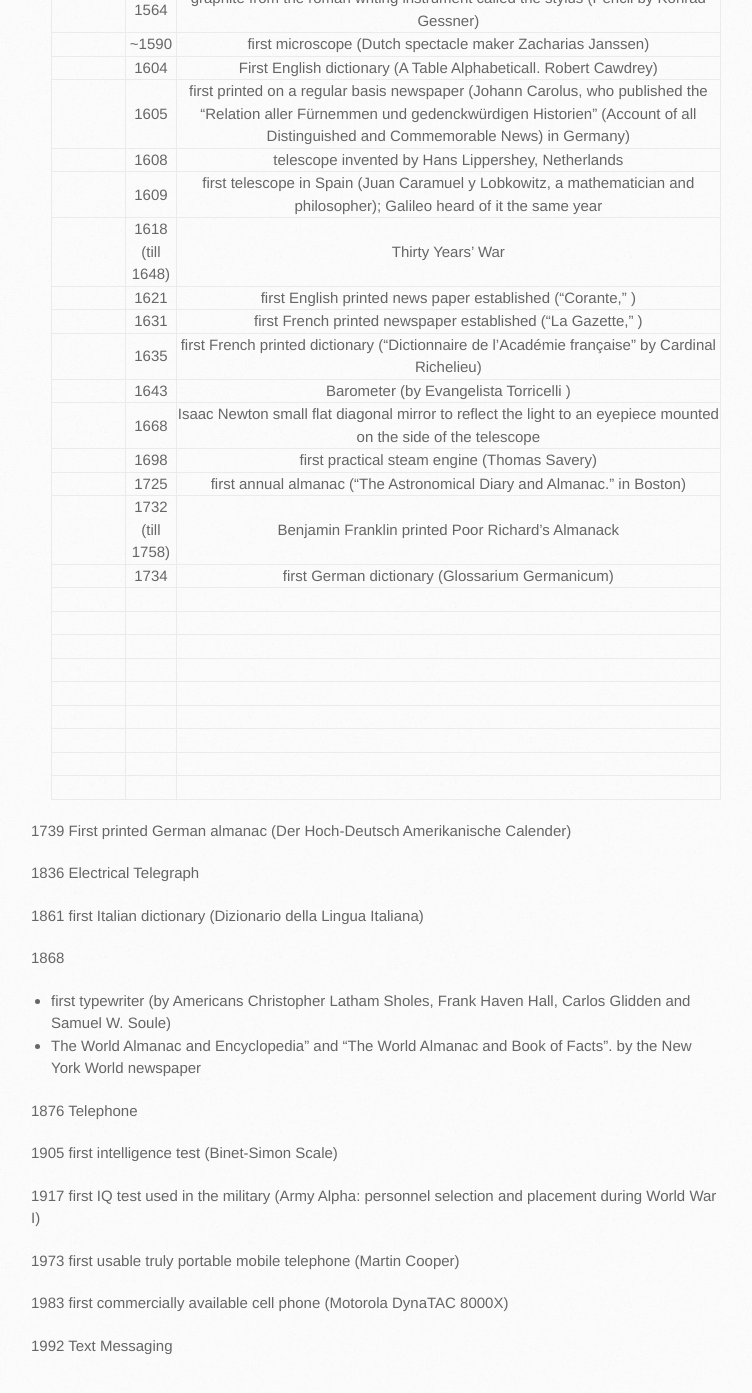
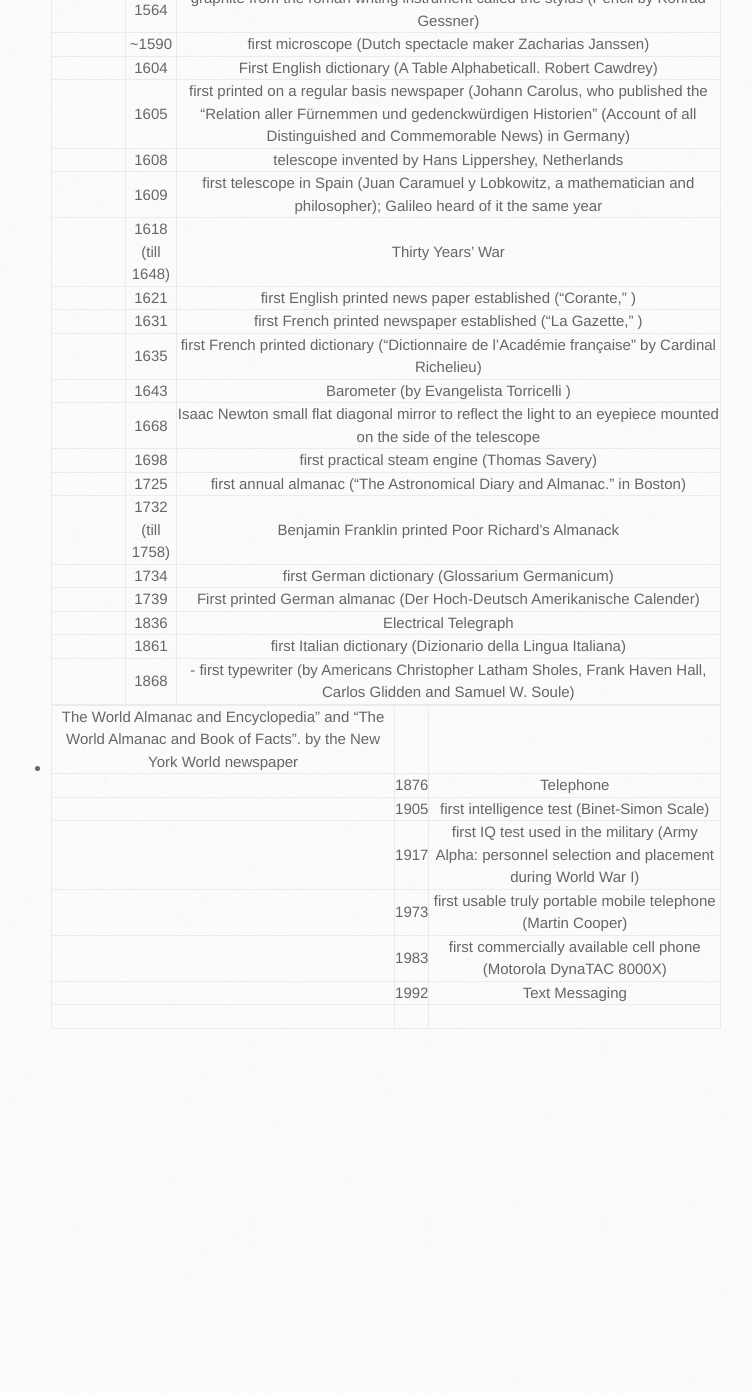
Before and after one commit to trumpfheller/trumpfheller.github.io, a Jekyll site: the page built from epistemologicalTree.md, in a window 1280 px wide and 1400 px high, scrolled down 2170 px. Shown: the top 1393 px of the window, without its empty margins (129-881 px from the left). Built offline with Jekyll 4.4.1, drawn with Linux system fonts in a browser that asks for light colours; after the commit the page ends 3241 px from its top, so only the background shows below that.

Commit message:
Add files via upload

```diff
--- a/epistemologicalTree.md
+++ b/epistemologicalTree.md
@@ -74,43 +74,15 @@
 | 1725 | first annual almanac ("The Astronomical Diary and Almanac." in Boston) |
 | 1732 (till 1758) | Benjamin Franklin printed Poor Richard's Almanack |
 | 1734 | first German dictionary (Glossarium Germanicum) |
+| 1739 | First printed German almanac (Der Hoch-Deutsch Amerikanische Calender) |
+| 1836 | Electrical Telegraph |
+| 1861 | first Italian dictionary (Dizionario della Lingua Italiana) |
+| 1868 | - first typewriter (by Americans Christopher Latham Sholes, Frank Haven Hall, Carlos Glidden and Samuel W. Soule)
+- The World Almanac and Encyclopedia" and "The World Almanac and Book of Facts". by the New York World newspaper |
+| 1876 | Telephone |
+| 1905 | first intelligence test (Binet-Simon Scale) |
+| 1917 | first IQ test used in the military (Army Alpha: personnel selection and placement during World War I) |
+| 1973 | first usable truly portable mobile telephone (Martin Cooper) |
+| 1983 | first commercially available cell phone (Motorola DynaTAC 8000X) |
+| 1992 | Text Messaging  |
 |  |  |
-|  |  |
-|  |  |
-|  |  |
-|  |  |
-|  |  |
-|  |  |
-|  |  |
-|  |  |
-
-1739
-First printed German almanac (Der Hoch-Deutsch Amerikanische Calender)
-
-1836
-Electrical Telegraph
-
-1861
-first Italian dictionary (Dizionario della Lingua Italiana)
-
-1868
-- first typewriter (by Americans Christopher Latham Sholes, Frank Haven Hall, Carlos Glidden and Samuel W. Soule)
-- The World Almanac and Encyclopedia" and "The World Almanac and Book of Facts". by the New York World newspaper
-
-1876
-Telephone
-
-1905
-first intelligence test (Binet-Simon Scale)
-
-1917
-first IQ test used in the military (Army Alpha: personnel selection and placement during World War I)
-
-1973
-first usable truly portable mobile telephone (Martin Cooper)
-
-1983
-first commercially available cell phone (Motorola DynaTAC 8000X)
-
-1992
-Text Messaging
```
